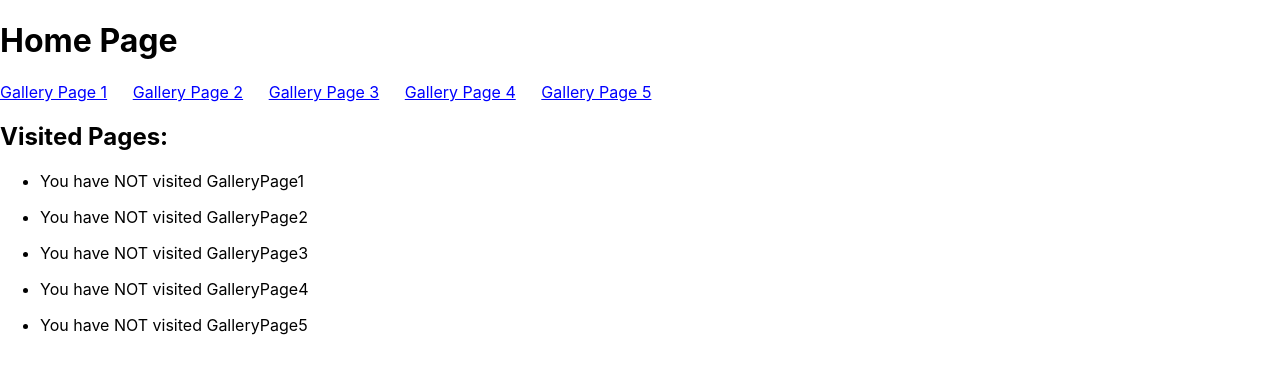
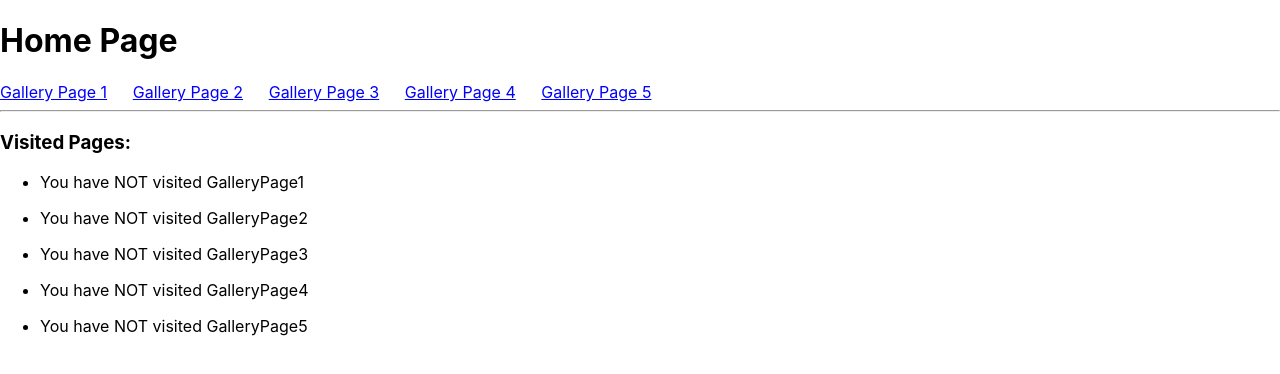
Before and after one commit to sscarsdale-chl/art-walking-guide-website, a Next.js app: page / in a window 1280 px wide. Shown: the top 374 px of the page. Built offline with nearby package versions, Linux system fonts and the light colour scheme.

Commit message:
updating home

```diff
--- a/components/HomePageLayout.js
+++ b/components/HomePageLayout.js
@@ -97,8 +97,8 @@ export default class HomePageLayout extends Component {
             <a>Gallery Page 5</a>
         </Link>
       </div>
-
-      <h2>Visited Pages:</h2>
+      <hr></hr>
+      <h3>Visited Pages:</h3>
       <ul>
         <li>{galleryPage1Status}</li>
         <li>{galleryPage2Status}</li>
--- a/pages/galleryPage1.js
+++ b/pages/galleryPage1.js
@@ -40,8 +40,8 @@ export default class GalleryPost1 extends Component {
   render(){
 
     return <div>
-      <Head title="Gallery Page 1"/>
-      <h1>Gallery Page 1</h1>
+      <Head title="Gallery Page 2"/>
+      <h1>Gallery Page 2</h1>
         <Link href="/">
             <a>Home</a>
         </Link>
--- a/pages/index.js
+++ b/pages/index.js
@@ -1,6 +1,5 @@
 import Head from 'next/head'
 import { Component} from 'react'
-import Link from 'next/link'
 import HomePageLayout from '../components/HomePageLayout'
 import Router from 'next/router'
 
```
